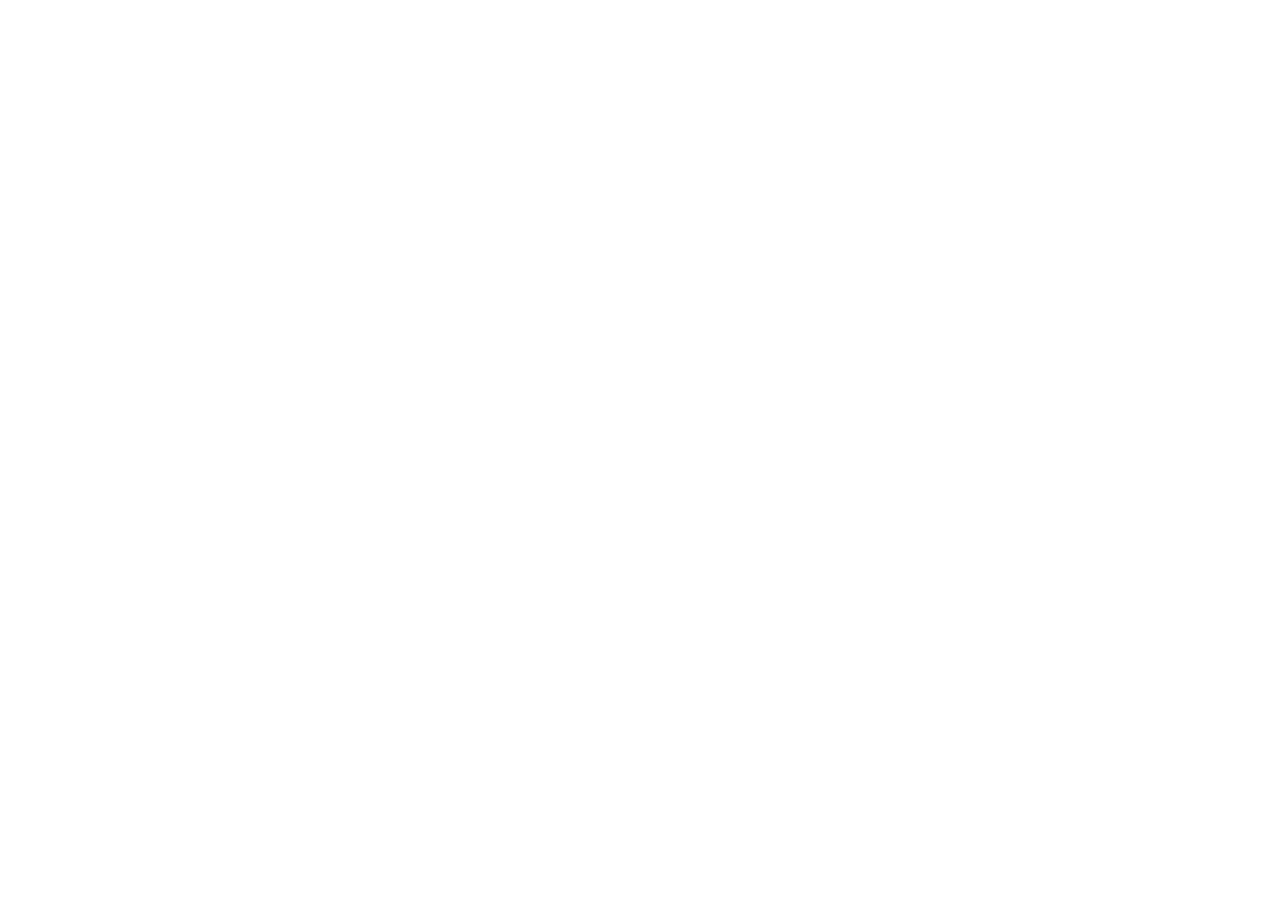
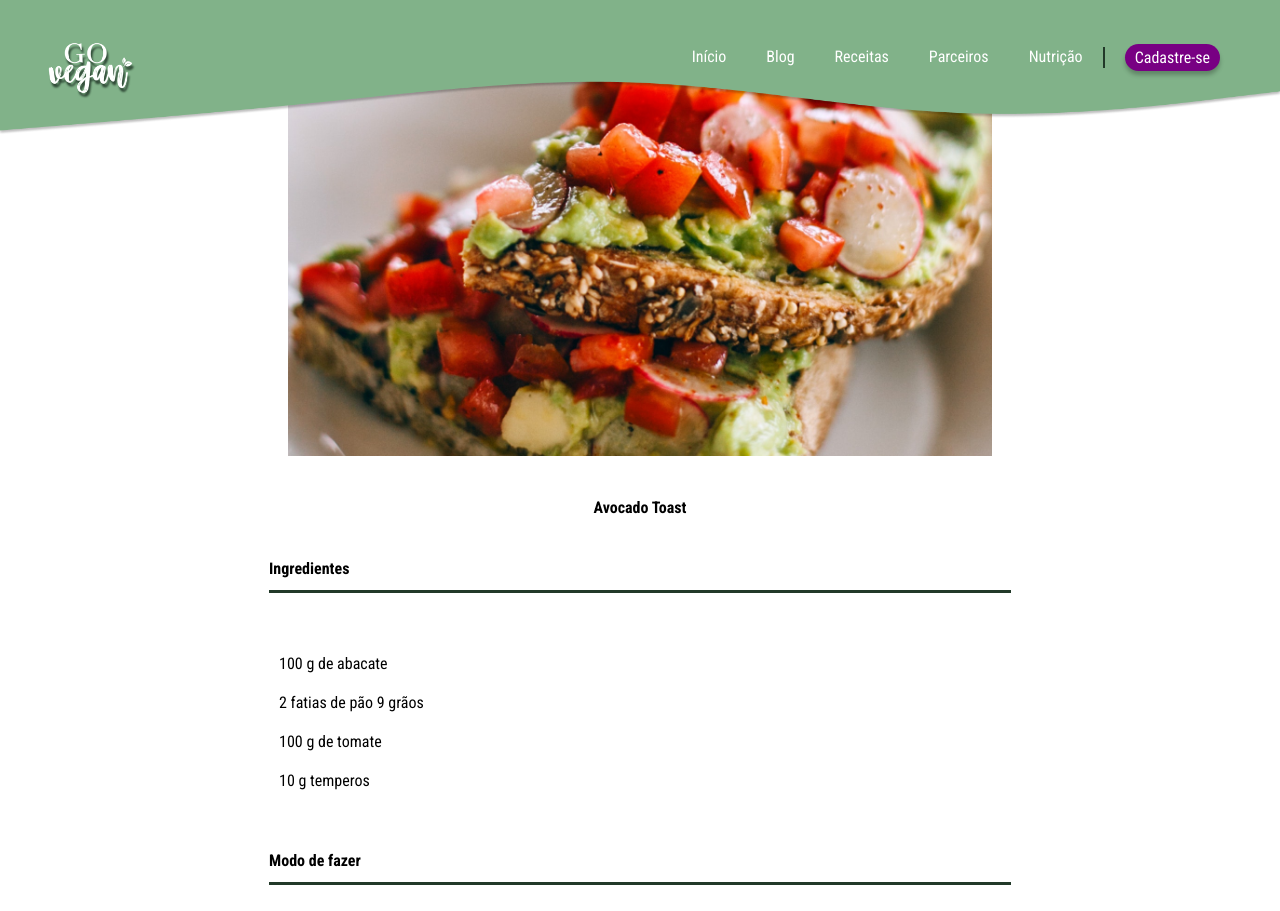
Before and after one commit to julianasinnott/goVegan, a React (Vite) app: page /recipe-complete in a window 1280 px wide. Before the commit this address had no page. Shown: the top 911 px of the page. Before the commit the page ends 800 px from the top, so only its background shows below. Built offline with nearby package versions, Linux system fonts and the light colour scheme.

Commit message:
Página de receita completa criada.

```diff
--- /dev/null
+++ b/src/Routes/RecipeComplete/index.css
@@ -0,0 +1,51 @@
+* {
+  margin: 0px;
+  padding: 0px;
+  box-sizing: border-box;
+  font-size: 16px;
+}
+
+main {
+  margin-bottom: 50px;
+}
+
+.image {
+  width: 55%;
+}
+
+.image-container {
+  display: flex;
+  justify-content: center;
+}
+
+h1 {
+  text-align: center;
+
+  margin: 42px;
+}
+
+.preparation {
+  max-width: 741.94px;
+  margin: auto;
+}
+
+.ingredients {
+  border-top: 3px solid #223929;
+
+  margin-top: 12px;
+  padding-top: 51px;
+  padding-bottom: 51px;
+}
+
+.ingredients li {
+  padding: 10px;
+}
+
+.preparation-mode {
+  border-top: 3px solid #223929;
+
+  margin-top: 12px;
+  padding: 20px 0px 0px 25px;
+  padding-top: 25px;
+  padding-left: 20px;
+}
--- /dev/null
+++ b/src/Routes/RecipeComplete/index.jsx
@@ -0,0 +1,32 @@
+import './index.css';
+
+import { Footer } from "../../components/Footer";
+import { Header } from "../../components/Header";
+
+import image from "../../assets/recipe-complete-1.png";
+
+export function RecipeComplete() {
+  return (
+    <div>
+      <Header />
+      <main className='recipe-complete'>
+        <div className='image-container'>
+          <img className='image' src={image} alt="" />
+        </div>
+        <div className='preparation'>
+          <h1>Avocado Toast</h1>
+          <h2>Ingredientes</h2>
+          <ul className='ingredients'>
+            <li>100 g de abacate</li>
+            <li>2 fatias de pão 9 grãos</li>
+            <li>100 g de tomate</li>
+            <li>10 g temperos</li>
+          </ul>
+          <h2>Modo de fazer</h2>
+          <p className='preparation-mode'>Lorem ipsum dolor sit amet consectetur adipisicing elit. Assumenda esse temporibus soluta qui, harum ut cupiditate laboriosam, quis officia expedita nihil dignissimos laudantium explicabo maxime voluptate, enim est sed natus!</p>
+        </div>
+      </main>
+      <Footer />
+    </div>
+  )
+}
--- a/src/main.jsx
+++ b/src/main.jsx
@@ -17,6 +17,7 @@ import { PartnersAdmPage } from './Routes/PartnersAdmPage/index'
 import { RecipesAdmPage } from './Routes/RecipesAdmPage/index'
 import { RegisterPartnersAdmPage } from './Routes/RegisterPartnersAdmPage/index'
 import { RegisterRecipesAdmPage } from './Routes/RegisterRecipesAdmPage/index'
+import { RecipeComplete } from './Routes/RecipeComplete/index';
 import { ScrollToTop } from './Routes/ScrollToTop';
 
 ReactDOM.createRoot(document.getElementById('root')).render(
@@ -36,6 +37,7 @@ ReactDOM.createRoot(document.getElementById('root')).render(
           <Route path="recipes-adm" element={<RecipesAdmPage />} />
           <Route path="register-partners-adm" element={<RegisterPartnersAdmPage />} />
           <Route path="register-recipes-adm" element={<RegisterRecipesAdmPage />} />
+          <Route path="recipe-complete" element={<RecipeComplete />} />
         </Routes>
       </ScrollToTop>
     </BrowserRouter>
```
Also changed, not shown: src/assets/recipe-complete-1.png (added).
